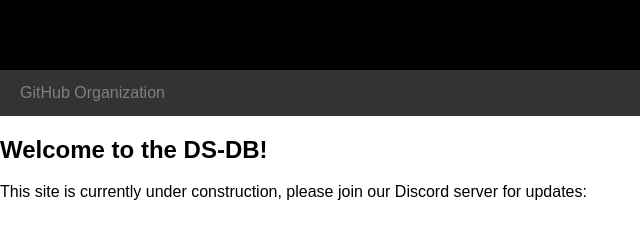
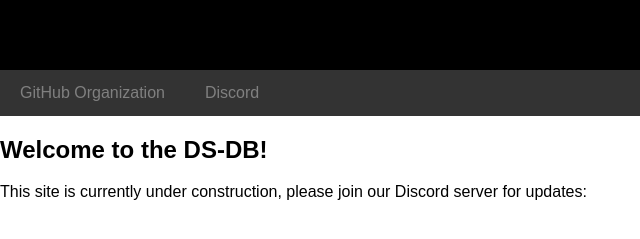
Before and after one commit to ds-db/ds-db.github.io, a plain HTML site: page index.html in a window 1280 px wide. Shown: the part 223-462 px from the top of the page, 0-640 px from the left. Drawn offline with Linux system fonts and the light colour scheme.

Commit message:
Update index.html

```diff
--- a/index.html
+++ b/index.html
@@ -62,6 +62,7 @@ body {
 
 <div class="navbar">
   <a href="https://github.com/ds-db">GitHub Organization</a>
+  <a href="https://discord.gg/TMQDWqj6Zs">Discord</a>
   <a href="https://ds-db.github.io" class="right">Home</a>
 </div>
   <h2>Welcome to the DS-DB!</h2>
```
